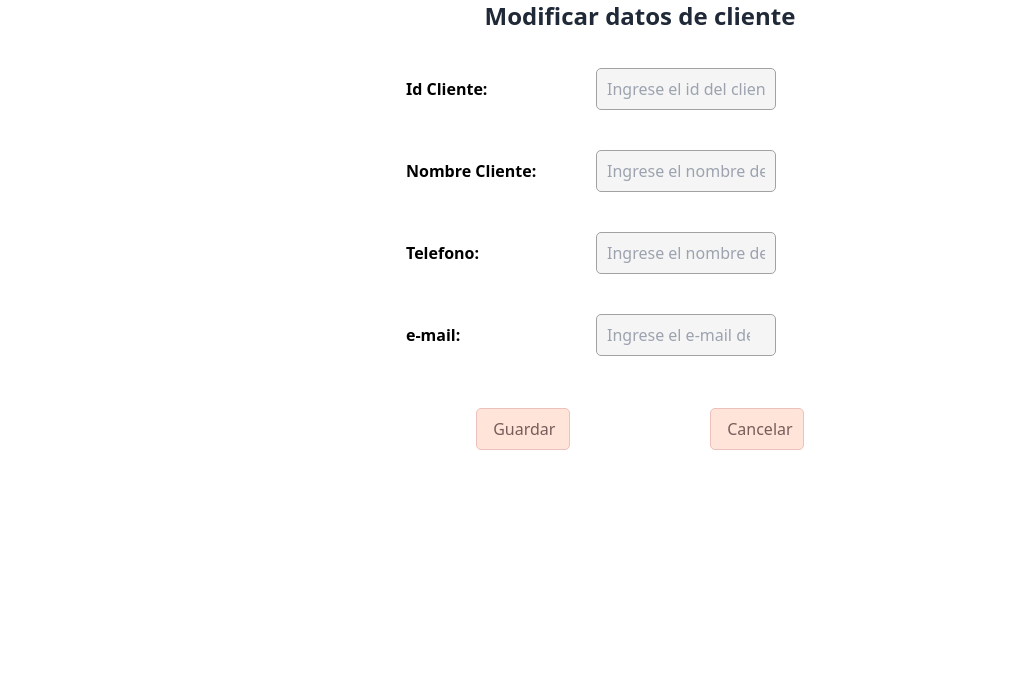
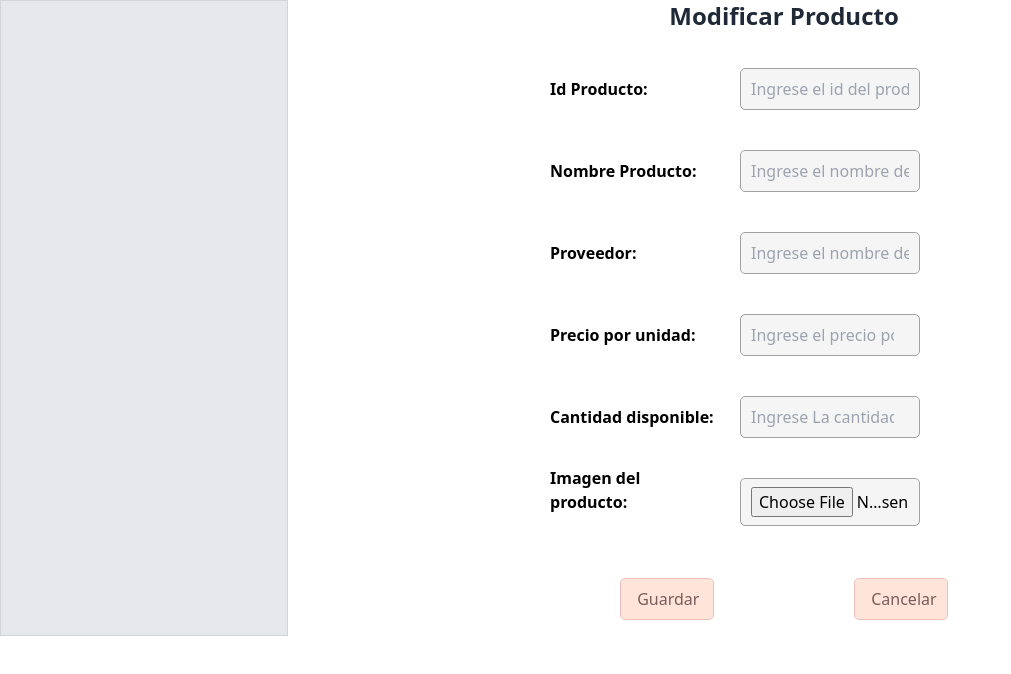
Before and after one commit to programmingEvolution/Proyecto, a React (Create React App) app in the folder front-cmr-pastry/: page /modificarproducto in a window 1280 px wide. Shown: the top 674 px of the page, without its empty margins (0-1011 px from the left). Built offline with nearby package versions, Linux system fonts and the light colour scheme.

Commit message:
Agregar sidebar

```diff
--- a/front-cmr-pastry/src/App.js
+++ b/front-cmr-pastry/src/App.jsx
@@ -1,20 +1,23 @@
 import { BrowserRouter as Router, Switch, Route } from "react-router-dom";
 import "./App.css";
-import ModificarCliente from "./pages/ModificarCliente";
-import ModificarEstadoUsuario from "./pages/ModificarEstadoUsuario";
-import ResgistrarCliente from "./pages/RegistrarCliente";
-import RegistrarProducto from "./pages/RegistrarProducto";
+import Layout from "./layout/Layout";
+import ModificarCliente from "./pages/admin/ModificarCliente";
+import ModificarEstadoUsuario from "./pages/admin/ModificarEstadoUsuario";
+import ModificarProducto from "./pages/admin/ModificarProducto";
+import ResgistrarCliente from "./pages/admin/RegistrarCliente";
+import RegistrarProducto from "./pages/admin/RegistrarProducto";
 
 function App() {
   return (
     <div>
       <Router>
+        <Layout>
         <Switch>
           <Route path="/registrarproducto">
             <RegistrarProducto></RegistrarProducto>
           </Route>
           <Route path="/modificarproducto">
-            <ModificarCliente></ModificarCliente>
+            <ModificarProducto></ModificarProducto>
           </Route>
           <Route path="/registrarcliente">
             <ResgistrarCliente></ResgistrarCliente>
@@ -27,6 +30,8 @@ function App() {
           </Route>
 
         </Switch>
+
+        </Layout>
       </Router>
     </div>
   );
--- /dev/null
+++ b/front-cmr-pastry/src/components/Sidebar.jsx
@@ -0,0 +1,12 @@
+import React from 'react'
+
+const Sidebar = () => {
+    return (
+        <div>
+             <nav className='hidden sm:flex sm:w-72 border border-gray-300 h-full flex-col bg-gray-200 p-4 sidebar'></nav>
+
+        </div>
+    )
+}
+
+export default Sidebar
--- /dev/null
+++ b/front-cmr-pastry/src/layout/Layout.jsx
@@ -0,0 +1,18 @@
+import React from "react";
+import Sidebar from "../components/Sidebar";
+
+const Layout = ({ children }) => {
+  return (
+    <div className="flex w-screen">
+      <div className="flex flex-col md:flex-row flex-nowrap h-full w-full">
+        <Sidebar />
+
+        <main className="flex w-full   items-center justify-center">
+          {children}
+        </main>
+      </div>
+    </div>
+  );
+};
+
+export default Layout;
--- a/front-cmr-pastry/src/pages/ModificarProducto.js
+++ /dev/null
@@ -1,101 +0,0 @@
-import React from 'react'
-
-const ModificarProducto = () => {
-    return (
-        <div className="contenedorFormulario">
-        <h2 className="text-2xl font-extrabold text-gray-800">
-          Registrar nuevo producto
-        </h2>
-        <form className="formulario">
-          <section>
-            <label
-              className="labelForm"
-              htmlFor="idProducto"
-            >
-              Id Producto:
-            </label>
-            <input
-              className="inputForm"
-              id="idProducto"
-              placeholder="Ingrese el id del producto"
-              type="ID"
-            ></input>
-          </section>
-
-          <section>
-            <label className="labelForm" htmlFor="nombreProducto">
-              Nombre Producto:
-            </label>
-            <input
-              className="inputForm"
-              id="nombreProducto"
-              placeholder="Ingrese el nombre del producto"
-              type="text"
-            ></input>
-          </section>
-
-          {/*input de formulario, con formik*/}
-
-          <section>
-            <label className="labelForm" htmlFor="proveedor">
-              Proveedor:
-            </label>
-            <input
-              className="inputForm"
-              id="proveedor"
-              placeholder="Ingrese el nombre del proveedor del producto"
-              type="text"
-            ></input>
-          </section>
-
-          <section>
-            <label className="labelForm" htmlFor="precioUnidad">
-              Precio por unidad:
-            </label>
-            <input
-              className="inputForm"
-              id="precioUnidad"
-              placeholder="Ingrese el precio por unidad del producto"
-              type="number"
-            ></input>
-          </section>
-
-          <section>
-            <label className="labelForm" htmlFor="inventario">
-              Cantidad disponible:
-            </label>
-            <input
-              className="inputForm"
-              id="inventario"
-              placeholder="Ingrese La cantidad disponible del producto"
-              type="number"
-            ></input>
-          </section>
-
-          <section>
-            <label className="labelForm" htmlFor="imagen">
-              Imagen del producto:
-            </label>
-            <input
-              className="inputForm"
-              id="imagen"
-              placeholder="Adjunte una imagen del producto"
-              type="file"
-            ></input>
-          </section>
-
-          <section className="flex flex-grow  justify-around">
-          <button className="buttonForm" type="submit">
-            Guardar
-          </button>
-
-          <button className="buttonForm" type="button">
-            Cancelar
-          </button>
-        </section>
-        </form>
-      </div>
-    )
-}
-
-export default ModificarProducto
--- /dev/null
+++ b/front-cmr-pastry/src/pages/admin/ModificarProducto.jsx
@@ -0,0 +1,203 @@
+import React from 'react'
+import { useFormik } from "formik";
+import * as Yup from "yup";
+import Swal from "sweetalert2";
+
+
+const ModificarProducto = () => {
+  const formik = useFormik({
+
+    //valores iniciales para formulario con formik
+    initialValues: {
+      idProducto: "",
+      nombreProducto: "",
+      proveedor: "",
+      precioUnidad: "",
+      inventario: "",
+      imagen: "",
+    },
+
+    //Validacion de datos de formulario con yup
+    validationSchema: Yup.object({
+      idProducto: Yup.string().required("El id es obligatorio"),
+      nombreProducto: Yup.string().required("El nombre es obligatorio"),
+      proveedor: Yup.string().required("El proveedor es obligatorio"),
+      precioUnidad: Yup.string().required(
+        "El precio por unidad es obligatorio"
+      ),
+      inventario: Yup.number().required(
+        "La cantidad disponible es obligatoria"
+      ),
+    }),
+
+    //Enviar valores
+
+    onSubmit: (values) => {
+      console.log("enviando..");
+      console.log(values);
+
+      //alerta de swal al agregar producto
+
+      Swal.fire({
+        position: "center",
+        icon: "success",
+        title: "El producto a sido registrado",
+        timer: 1500,
+      });
+    },
+  });
+
+  return (
+    <div className="contenedorFormulario">
+      <h2 className="text-2xl font-extrabold text-gray-800">
+        Modificar Producto
+      </h2>
+
+      {/*  //Formulario  */}
+
+      <form className="formulario" onSubmit={formik.handleSubmit}>
+        <section>
+
+          <label className="labelForm" htmlFor="idProducto">
+            Id Producto:
+          </label>
+
+          <input
+            className="inputForm"
+            id="idProducto"
+            placeholder="Ingrese el id del producto"
+            type="ID"
+            onChange={formik.handleChange}
+            value={formik.values.idProducto}
+          ></input>
+
+        </section>
+
+        {/* validación con yup para que no deje el campo vacio */}
+        {formik.touched.idProducto && formik.errors.idProducto ? (
+          <div className="mensaje">
+            <p className="p">Error</p>
+            <p>{formik.errors.idProducto}</p>
+          </div>
+        ) : null}
+
+        <section>
+          <label className="labelForm" htmlFor="nombreProducto">
+            Nombre Producto:
+          </label>
+          <input
+            className="inputForm"
+            id="nombreProducto"
+            placeholder="Ingrese el nombre del producto"
+            type="text"
+            onChange={formik.handleChange}
+            value={formik.values.nombreProducto}
+          ></input>
+        </section>
+
+        {/* validación con yup para que no deje el campo vacio */}
+        {formik.touched.nombreProducto && formik.errors.nombreProducto ? (
+          <div className="mensaje">
+            <p className="p">Error</p>
+            <p>{formik.errors.nombreProducto}</p>
+          </div>
+        ) : null}
+
+        {/*input de formulario, con formik*/}
+
+        <section>
+          <label className="labelForm" htmlFor="proveedor">
+            Proveedor:
+          </label>
+          <input
+            className="inputForm"
+            id="proveedor"
+            placeholder="Ingrese el nombre del proveedor del producto"
+            type="text"
+            onChange={formik.handleChange}
+            value={formik.values.proveedor}
+          ></input>
+        </section>
+
+        {/* validación con yup para que no deje el campo vacio */}
+        {formik.touched.proveedor && formik.errors.proveedor ? (
+          <div className="mensaje">
+            <p className="p">Error</p>
+            <p>{formik.errors.proveedor}</p>
+          </div>
+        ) : null}
+
+        <section>
+          <label className="labelForm" htmlFor="precioUnidad">
+            Precio por unidad:
+          </label>
+          <input
+            className="inputForm"
+            id="precioUnidad"
+            placeholder="Ingrese el precio por unidad del producto"
+            type="number"
+            onChange={formik.handleChange}
+            value={formik.values.precioUnidad}
+          ></input>
+        </section>
+
+        {/* validación con yup para que no deje el campo vacio */}
+        {formik.touched.precioUnidad && formik.errors.precioUnidad ? (
+          <div className="mensaje">
+            <p className="p">Error</p>
+            <p>{formik.errors.precioUnidad}</p>
+          </div>
+        ) : null}
+
+        <section>
+          <label className="labelForm" htmlFor="inventario">
+            Cantidad disponible:
+          </label>
+          <input
+            className="inputForm"
+            id="inventario"
+            placeholder="Ingrese La cantidad disponible del producto"
+            type="number"
+            onChange={formik.handleChange}
+            value={formik.values.inventario}
+          ></input>
+        </section>
+
+        {/* validación con yup para que no deje el campo vacio */}
+        {formik.touched.inventario && formik.errors.inventario ? (
+          <div className="mensaje">
+            <p className="p">Error</p>
+            <p>{formik.errors.inventario}</p>
+          </div>
+        ) : null}
+
+        <section>
+          <label className="labelForm" htmlFor="imagen">
+            Imagen del producto:
+          </label>
+          <input
+            className="inputForm"
+            id="imagen"
+            placeholder="Adjunte una imagen del producto"
+            type="file"
+            onChange={formik.handleChange}
+            value={formik.values.imagen}
+          ></input>
+        </section>
+
+
+          <section className="flex flex-grow  justify-around">
+          <button className="buttonForm" type="submit">
+            Guardar
+          </button>
+
+          <button className="buttonForm" type="button">
+            Cancelar
+          </button>
+        </section>
+        </form>
+      </div>
+    )
+}
+
+export default ModificarProducto
```
Also changed, not shown: front-cmr-pastry/src/index.jsx (renamed from front-cmr-pastry/src/index.js), front-cmr-pastry/src/pages/admin/ModificarCliente.jsx (renamed from front-cmr-pastry/src/pages/ModificarCliente.js), front-cmr-pastry/src/pages/admin/ModificarEstadoUsuario.jsx (renamed from front-cmr-pastry/src/pages/ModificarEstadoUsuario.js), front-cmr-pastry/src/pages/admin/RegistrarCliente.jsx (renamed from front-cmr-pastry/src/pages/RegistrarCliente.js), front-cmr-pastry/src/pages/admin/RegistrarProducto.jsx (renamed from front-cmr-pastry/src/pages/RegistrarProducto.js).
